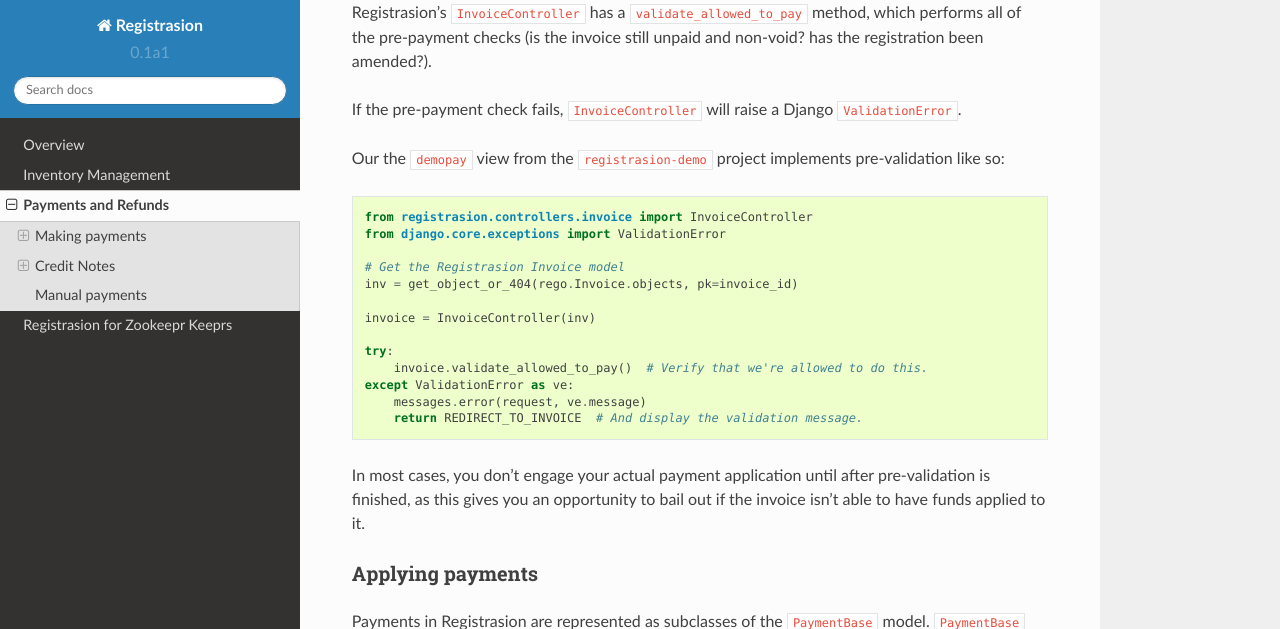
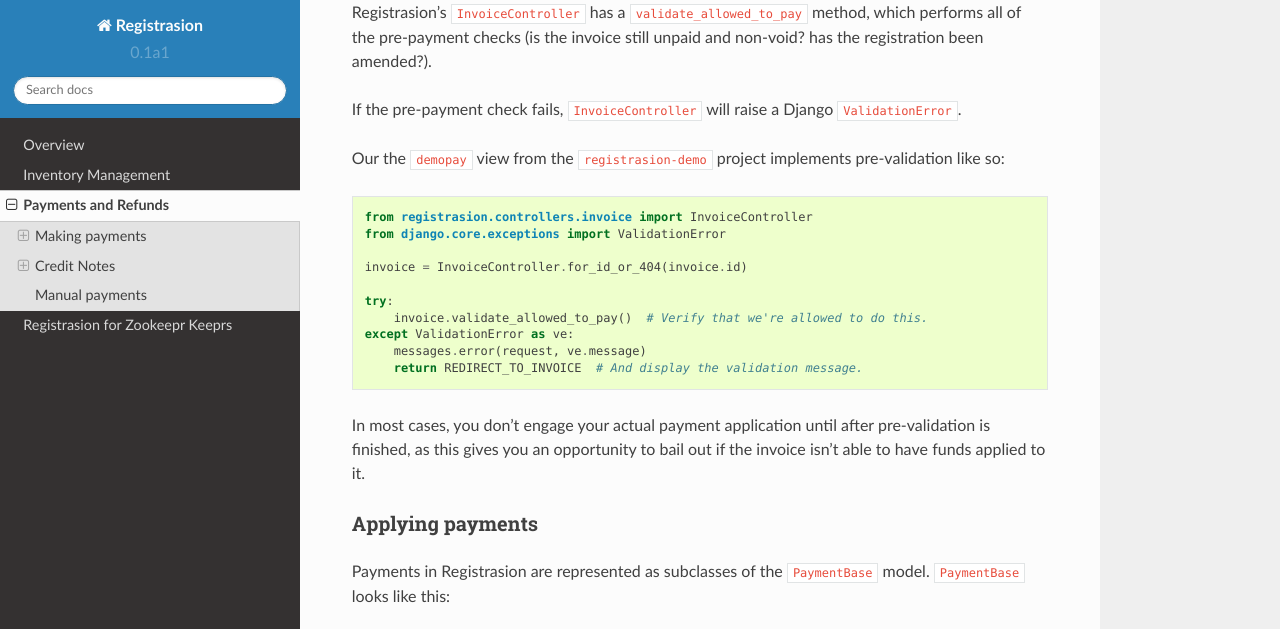
Before and after one commit to chrisjrn/registrasion, a Sphinx documentation site: the page built from docs/payments.rst, in a window 1280 px wide and 900 px high, scrolled down 942 px, cut to the strip 0-629 px from the top of the window. Built offline with Sphinx 7.4.7 and the Read the Docs theme 2.0.0, drawn with Linux system fonts in a browser that asks for light colours.

Commit message:
Simplifies invoice-getting documentation.

```diff
--- a/docs/payments.rst
+++ b/docs/payments.rst
@@ -32,10 +32,7 @@
     from registrasion.controllers.invoice import InvoiceController
     from django.core.exceptions import ValidationError
 
-    # Get the Registrasion Invoice model
-    inv = get_object_or_404(rego.Invoice.objects, pk=invoice_id)
-
-    invoice = InvoiceController(inv)
+    invoice = InvoiceController.for_id_or_404(invoice.id)
 
     try:
         invoice.validate_allowed_to_pay()  # Verify that we're allowed to do this.
```
